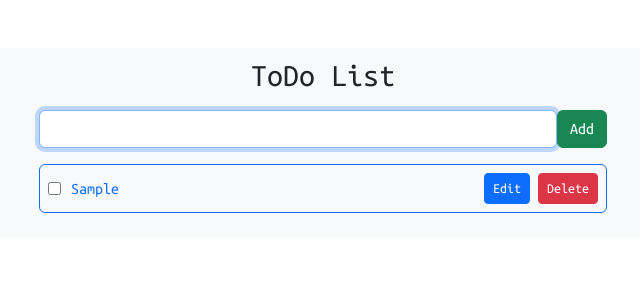
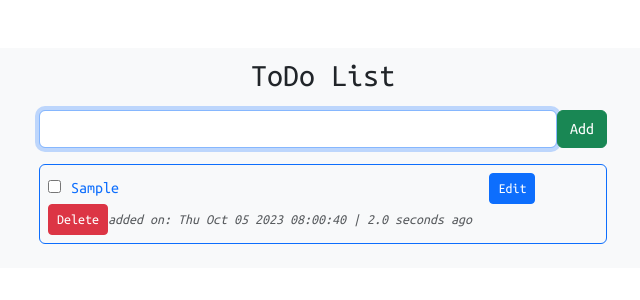
Before and after one commit to lavinamall/React-ToDo, a React (Vite) app: page / in a window 1280 px wide. Both pictures are taken after typing "Sample" into the empty fields and a click on the button "Add". Shown: the top 300 px of the page, without its empty margins (317-957 px from the left). Built offline with nearby package versions, Linux system fonts and the light colour scheme.

Commit message:
added timestaps for each todo

```diff
--- a/package.json
+++ b/package.json
@@ -12,6 +12,7 @@
   "dependencies": {
     "@popperjs/core": "^2.11.8",
     "bootstrap": "^5.3.2",
+    "dateformat": "^5.0.3",
     "react": "^18.2.0",
     "react-dom": "^18.2.0"
   },
--- a/src/components/ToDoItem.jsx
+++ b/src/components/ToDoItem.jsx
@@ -1,10 +1,14 @@
-import { useState } from "react"
+import { useEffect, useState } from "react"
 import { useToDo } from "../context"
+import dateFormat from "dateformat"
 
 function ToDoItem({ todo }) {
   const [todoMsg, setTodoMsg] = useState(todo.task)
   const [isTodoEditable, setIsTodoEditable] = useState(false)
   const { updateToDo, deleteToDo, isCompleted } = useToDo()
+
+  const milisToDate = (mili) => new Date(mili)
+  const [elapsedTime, setElapsedTime] = useState(calculateElapsedTime(todo.id)); // Initial elapsed time
 
   const handleEdit = () => {
     setIsTodoEditable(!isTodoEditable)
@@ -19,8 +23,42 @@ function ToDoItem({ todo }) {
     isCompleted(todo.id)
   }
 
+  // Calculate time elapsed since the task was created
+  function calculateElapsedTime(timestamp) {
+    const currentTime = new Date();
+    const elapsedTimeInMillis = currentTime - milisToDate(timestamp);
+    const elapsedTimeInSeconds = elapsedTimeInMillis / 1000;
+    return elapsedTimeInSeconds;
+  }
+
+  // Function to format elapsed time with appropriate units
+  function formatElapsedTime(elapsedTime) {
+    if (elapsedTime >= 3600) {
+      const hours = Math.floor(elapsedTime / 3600);
+      return `${hours} hour${hours !== 1 ? "s" : ""}`;
+    }
+    else if (elapsedTime >= 60) {
+      const minutes = Math.floor(elapsedTime / 60);
+      return `${minutes} minute${minutes !== 1 ? "s" : ""}`;
+    }
+    else {
+      return `${elapsedTime.toFixed(1)} second${elapsedTime !== 1 ? "s" : ""}`;
+    }
+  }
+
+
+  useEffect(() => {
+    // Update the elapsed time every second
+    const interval = setInterval(() => {
+      setElapsedTime((prevElapsedTime) => prevElapsedTime + 1);
+    }, 1000);
+
+    // Clear the interval on component unmount
+    return () => clearInterval(interval);
+  }, []);
+
   return (
-    <div className={`${todo.completed ? "text-success" : "text-primary"} rounded my-3 p-2 border border-primary d-flex`}>
+    <div className={`${todo.completed ? "text-success" : "text-primary"} rounded my-3 p-2 border border-primary`}>
       <input type="checkbox" checked={todo.completed} onChange={markAsComplete} />
       <input type="text"
         className={`w-75 mx-2 bg-transparent ${isTodoEditable ? "border border-dark" : "border border-0"} ${todo.completed ? "text-success font-italic text-decoration-line-through" : "text-primary"}`}
@@ -30,6 +68,10 @@ function ToDoItem({ todo }) {
       />
       <button className="btn btn-sm btn-rounded btn-primary me-2" type="button" onClick={handleEdit}>{`${isTodoEditable ? "Save" : "Edit"}`}</button>
       <button className="btn btn-sm btn-rounded btn-danger" type="button" onClick={handleDelete}>Delete</button>
+
+      <i className="text-muted" style={{ fontSize: '14px' }}>
+        added on: {dateFormat(milisToDate(todo.id), "")} | {formatElapsedTime(elapsedTime)} ago
+      </i>
     </div>
   )
 }
```
Also changed, not shown: src/components/ToDoItem.1.jsx (added, +47 -0 lines), src/App.css (added), 1 other file (tests, documents, lock files or other folders).
